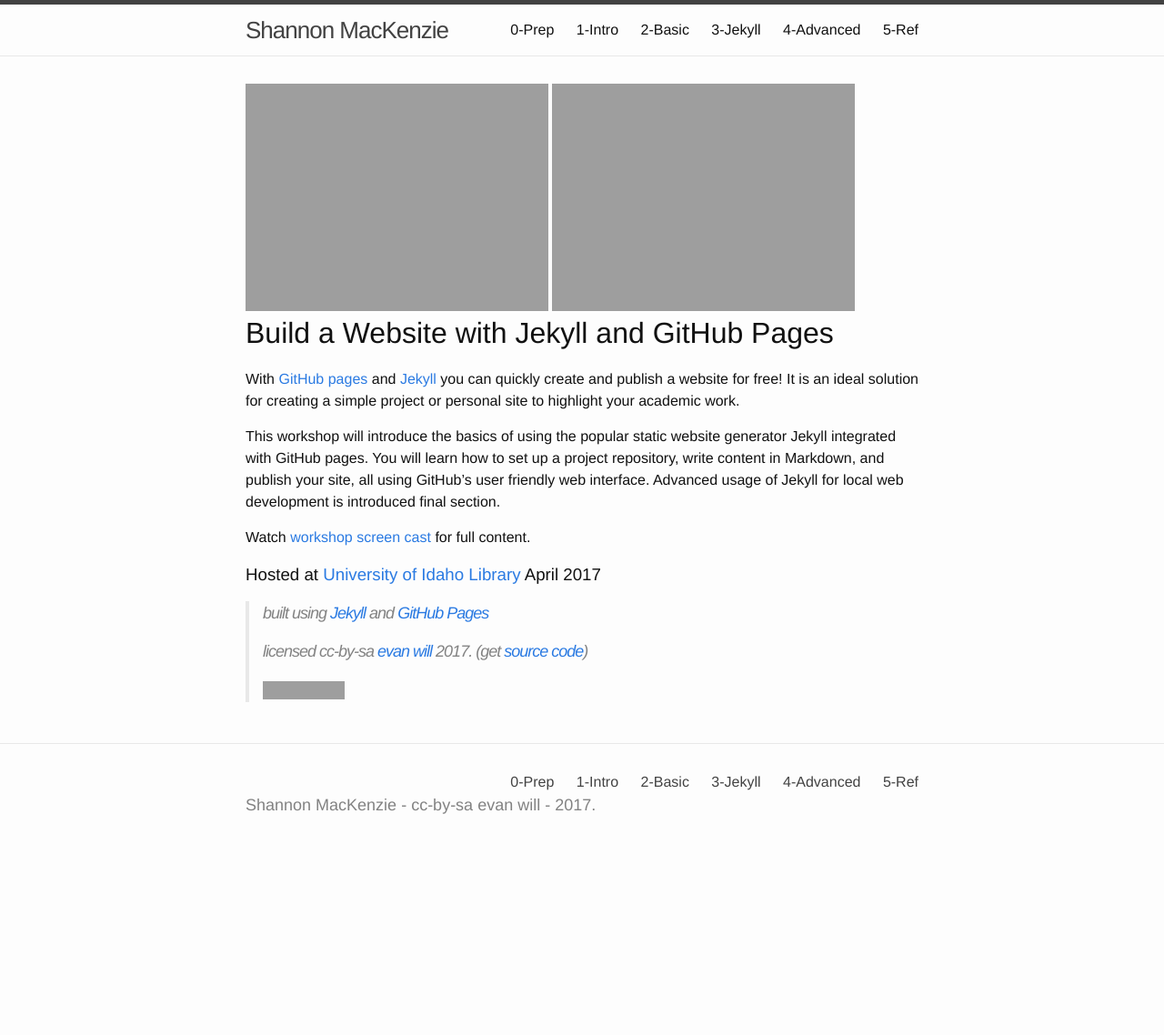
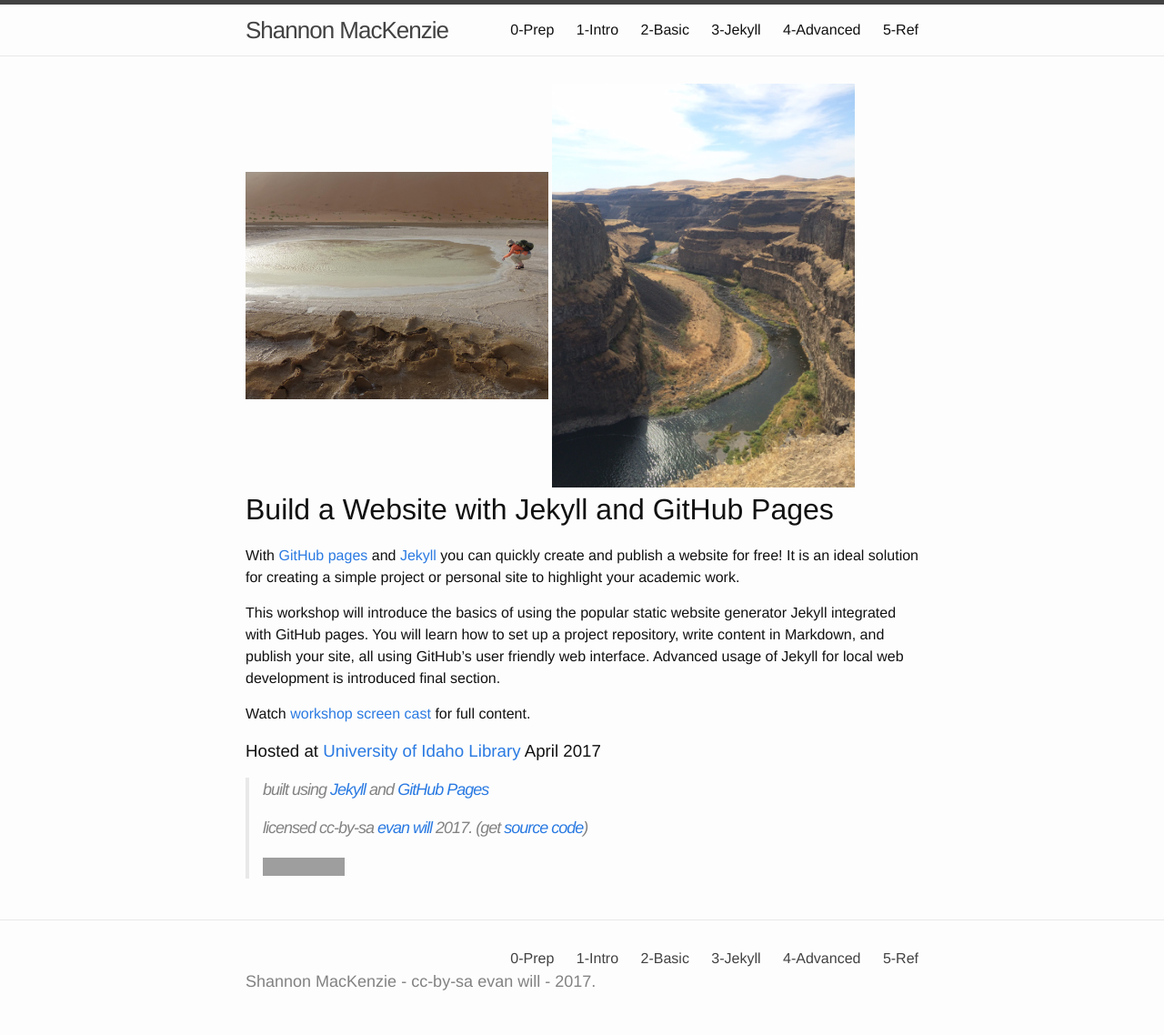
Before and after one commit to shannonmackenzie/shannonmackenzie.github.io, a Jekyll site: the page built from index.md, in a window 1280 px wide. Shown: the whole page at 91% size. Built offline with Jekyll 4.4.1, drawn with Linux system fonts in a browser that asks for light colours; before the commit the page ends 944 px from its top, so only the background shows below that; grey boxes are pictures that could not be loaded.

Commit message:
Update index.md

```diff
--- a/index.md
+++ b/index.md
@@ -3,8 +3,8 @@
 ---
 
 <div>
-    <img src="{{ site.url }}/images/octocat.jpg" alt="github octocat" style="width:45%;" >
-    <img src="{{ site.url }}/images/jekyll.png" alt="jekyll icon" style="width:45%;" >
+    <img src="{{ site.url }}/images/agirlandherevaporites.jpg" alt="Liwa interdune evaporites" style="width:45%;" >
+    <img src="{{ site.url }}/images/IMG_0091.jpg" alt="Palouse Falls" style="width:45%;" >
 </div>
 
 # Build a Website with Jekyll and GitHub Pages
```
